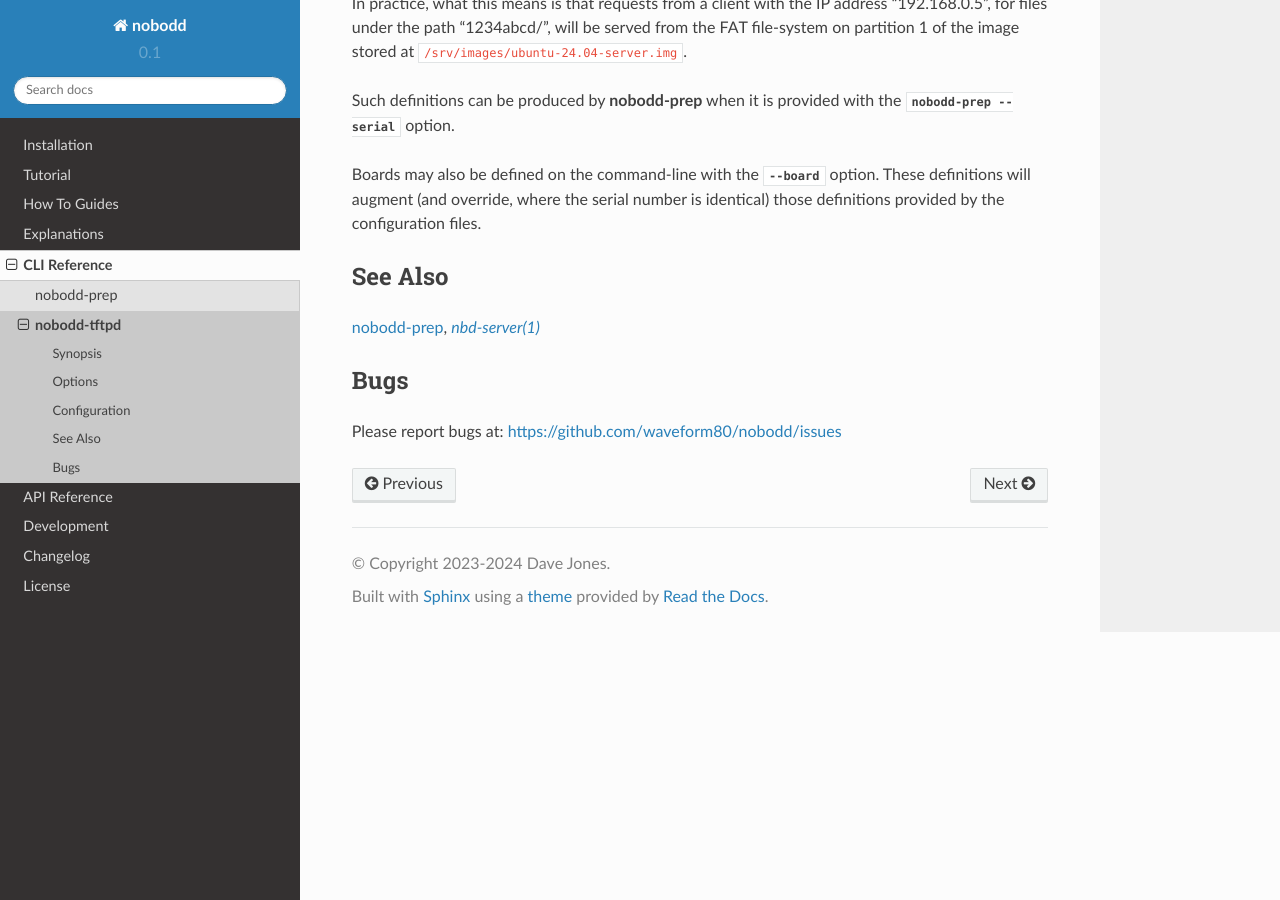
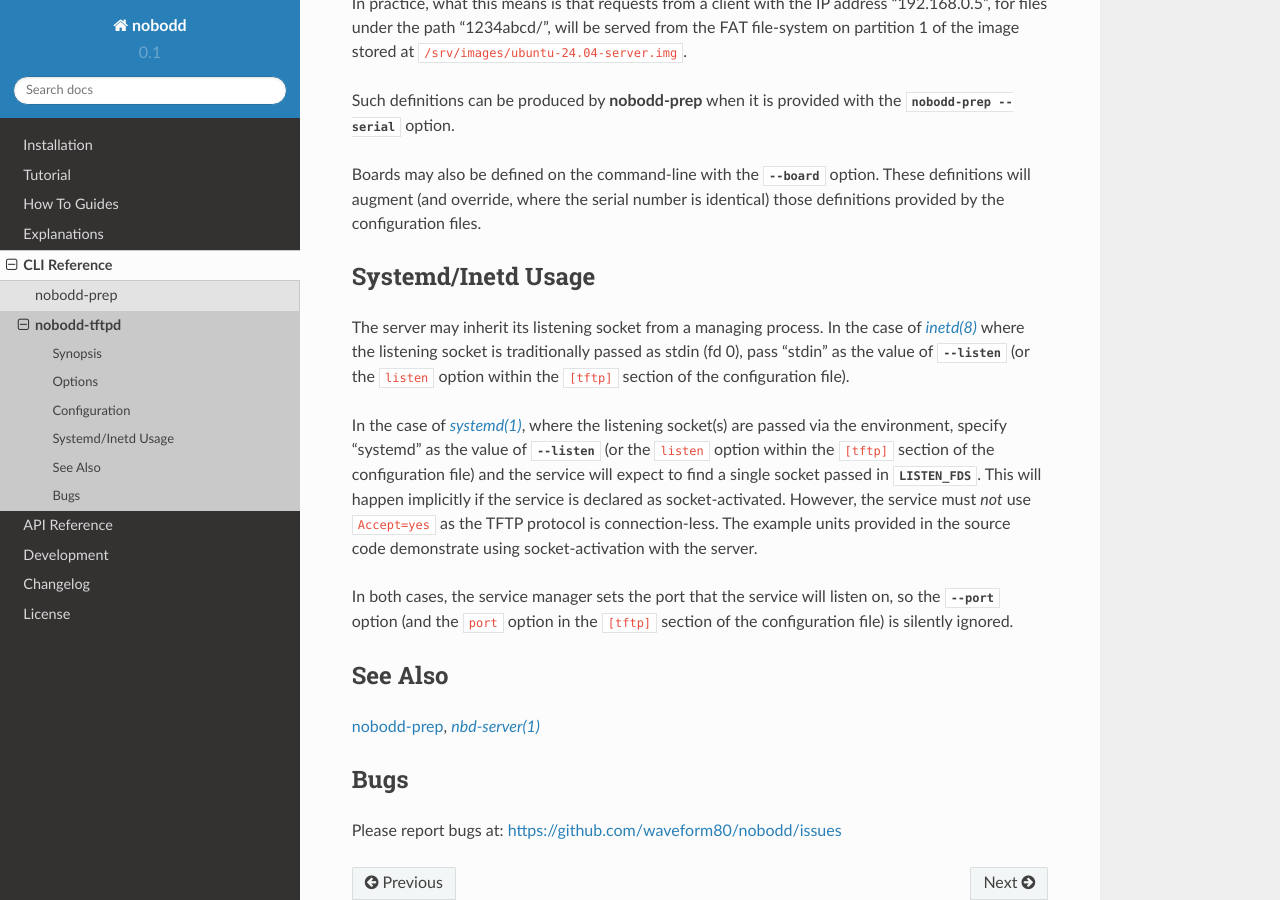
Before and after one commit to waveform80/nobodd, a Sphinx documentation site: the page built from docs/cli_server.rst, in a window 1280 px wide and 900 px high, scrolled down 3152 px. Built offline with Sphinx 7.4.7 and the Read the Docs theme 2.0.0, drawn with Linux system fonts in a browser that asks for light colours; formulas are drawn with MathJax 3.

Commit message:
Add docs for socket inheritance

```diff
--- a/docs/cli_server.rst
+++ b/docs/cli_server.rst
@@ -191,6 +191,28 @@ option. These definitions will augment (and override, where the serial number
 is identical) those definitions provided by the configuration files.
 
 
+Systemd/Inetd Usage
+===================
+
+The server may inherit its listening socket from a managing process. In the
+case of :manpage:`inetd(8)` where the listening socket is traditionally passed
+as stdin (fd 0), pass "stdin" as the value of :option:`--listen` (or the
+``listen`` option within the ``[tftp]`` section of the configuration file).
+
+In the case of :manpage:`systemd(1)`, where the listening socket(s) are passed
+via the environment, specify "systemd" as the value of :option:`--listen` (or
+the ``listen`` option within the ``[tftp]`` section of the configuration file)
+and the service will expect to find a single socket passed in
+:envvar:`LISTEN_FDS`. This will happen implicitly if the service is declared as
+socket-activated. However, the service must *not* use ``Accept=yes`` as the
+TFTP protocol is connection-less. The example units provided in the source code
+demonstrate using socket-activation with the server.
+
+In both cases, the service manager sets the port that the service will listen
+on, so the :option:`--port` option (and the ``port`` option in the ``[tftp]``
+section of the configuration file) is silently ignored.
+
+
 See Also
 ========
 
```
